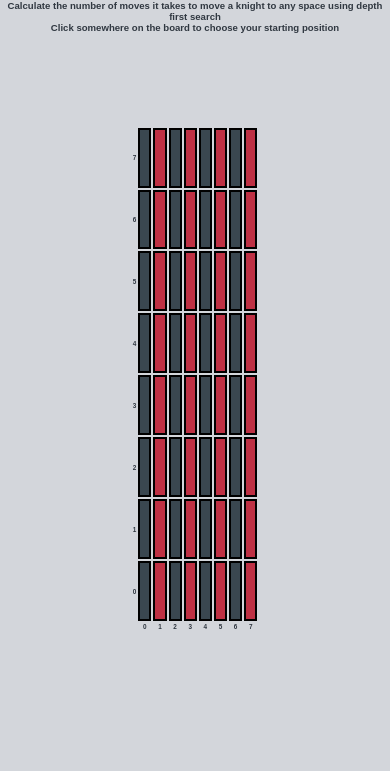
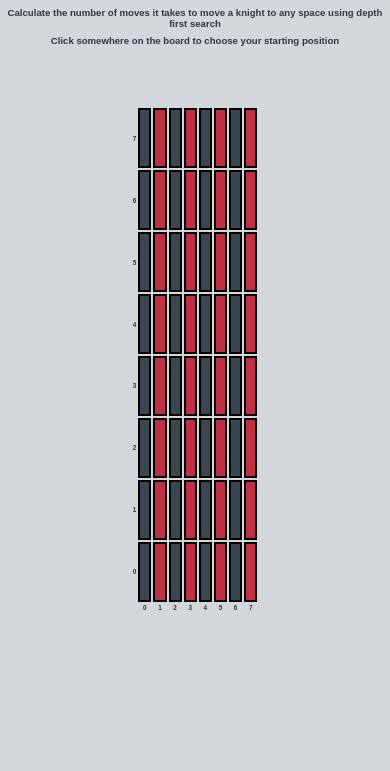
Before and after one commit to KurtVoigt/Knight-Travails, a website built with Vite: page index.html in a window 390 px wide. Shown: the part 73-844 px from the top of the page. Built offline with nearby package versions, Linux system fonts and the light colour scheme.

Commit message:
small header css changes, mobile styling next

```diff
--- a/src/style.scss
+++ b/src/style.scss
@@ -36,9 +36,11 @@
 }
 
 header{
-
+    display: flex;
     text-align: center;
     margin-top: 7rem;
+    flex-direction: column;
+    gap:1rem;
     h2{
         font-size: 3rem;
         padding-bottom: 1rem;
@@ -66,6 +68,7 @@
         color: $dark-grey;
         font-size: 1.5rem;
         font-weight: bolder;
+        cursor: pointer;
 
     }
 
@@ -74,7 +77,7 @@
     display: flex;
     justify-content: center;
     align-items: center;
-    margin-top: 11rem;
+    margin-top: 4rem;
 
     .board {
         margin-left: auto;
```
